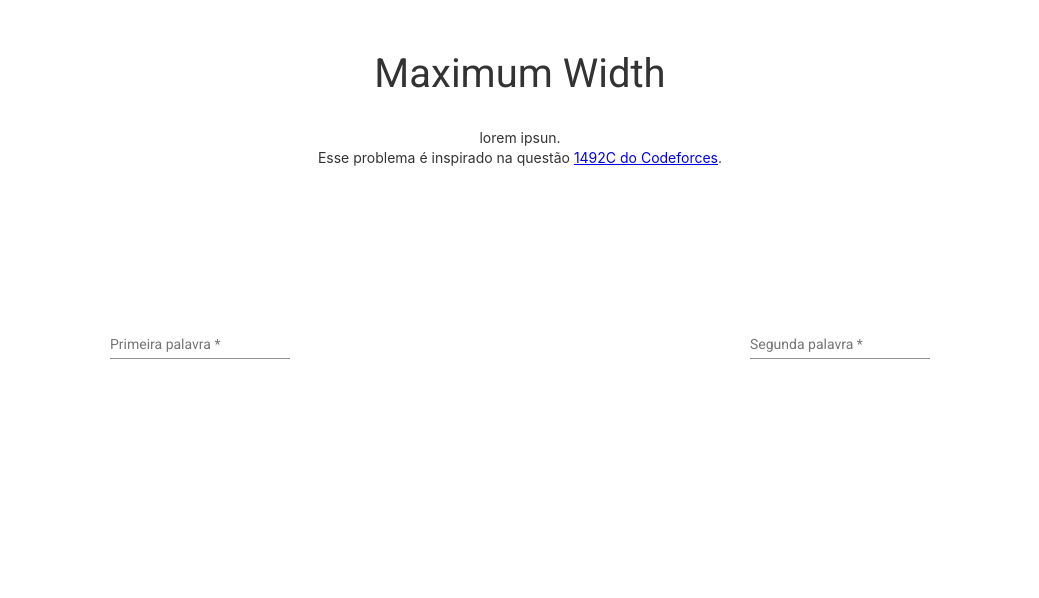
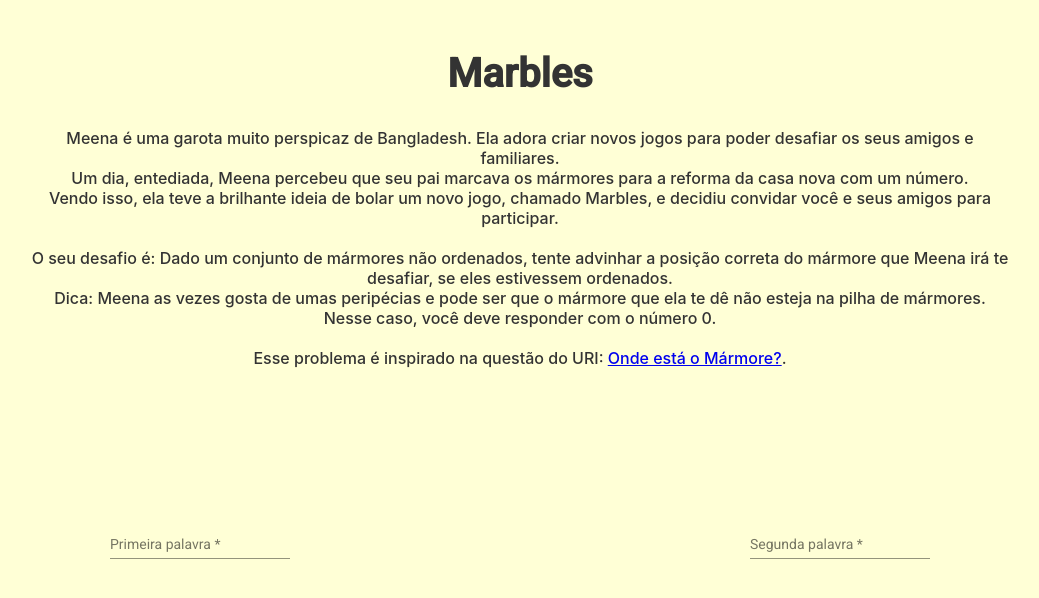
Before and after one commit to projeto-de-algoritmos/DC_Marbles, an Angular app: page / in a window 1280 px wide. Shown: the top 598 px of the page, without its empty margins (120-1159 px from the left). Built offline with nearby package versions, Linux system fonts and the light colour scheme.

Commit message:
Stylize page
Co-authored-by: Calebe Mendes <calebersmendes@gmail.com>

```diff
--- a/src/app/app.component.html
+++ b/src/app/app.component.html
@@ -1,9 +1,14 @@
 <div class="bg-fundo"></div>
-<h1 class="title">Maximum Width</h1>
+<h1 class="title">Marbles</h1>
 
-<p class="description">
-lorem ipsun.<br/>
-Esse problema é inspirado na questão <a href="https://codeforces.com/problemset/problem/1492/C">1492C do Codeforces</a>.
+<p class="description">Meena é uma garota muito perspicaz de Bangladesh. Ela adora criar novos jogos para poder desafiar os seus amigos e familiares.<br/>
+Um dia, entediada, Meena percebeu que seu pai marcava os mármores para a reforma da casa nova com um número.<br/>
+Vendo isso, ela teve a brilhante ideia de bolar um novo jogo, chamado Marbles, e decidiu convidar você e seus amigos para participar.<br/>
+<br/>
+O seu desafio é: Dado um conjunto de mármores não ordenados, tente advinhar a posição correta do mármore que Meena irá te desafiar, se eles estivessem ordenados.<br/>
+Dica: Meena as vezes gosta de umas peripécias e pode ser que o mármore que ela te dê não esteja na pilha de mármores. Nesse caso, você deve responder com o número 0.<br/>
+<br/>
+Esse problema é inspirado na questão do URI: <a href="https://www.urionlinejudge.com.br/judge/pt/problems/view/1025">Onde está o Mármore?</a>.
 </p>
 
 <br />
--- a/src/app/app.component.scss
+++ b/src/app/app.component.scss
@@ -22,6 +22,7 @@ p {
 
 .title {
     font-size: 40px;
+    font-weight: bolder;
     padding-top: 50px;
     padding-bottom: 30px;
     text-align: center;
@@ -30,6 +31,8 @@ p {
 .description {
     padding-left: 150px;
     padding-right: 150px;
+    font-size: 16px;
+    font-weight: 500;
     text-align: center;
 }
 
--- a/src/styles.scss
+++ b/src/styles.scss
@@ -1,4 +1,7 @@
 /* You can add global styles to this file, and also import other style files */
 
-html, body { height: 100%; }
+html, body {
+    height: 100%;
+    background-color: #ffffd6;
+}
 body { margin: 0; font-family: Roboto, "Helvetica Neue", sans-serif; }
```
